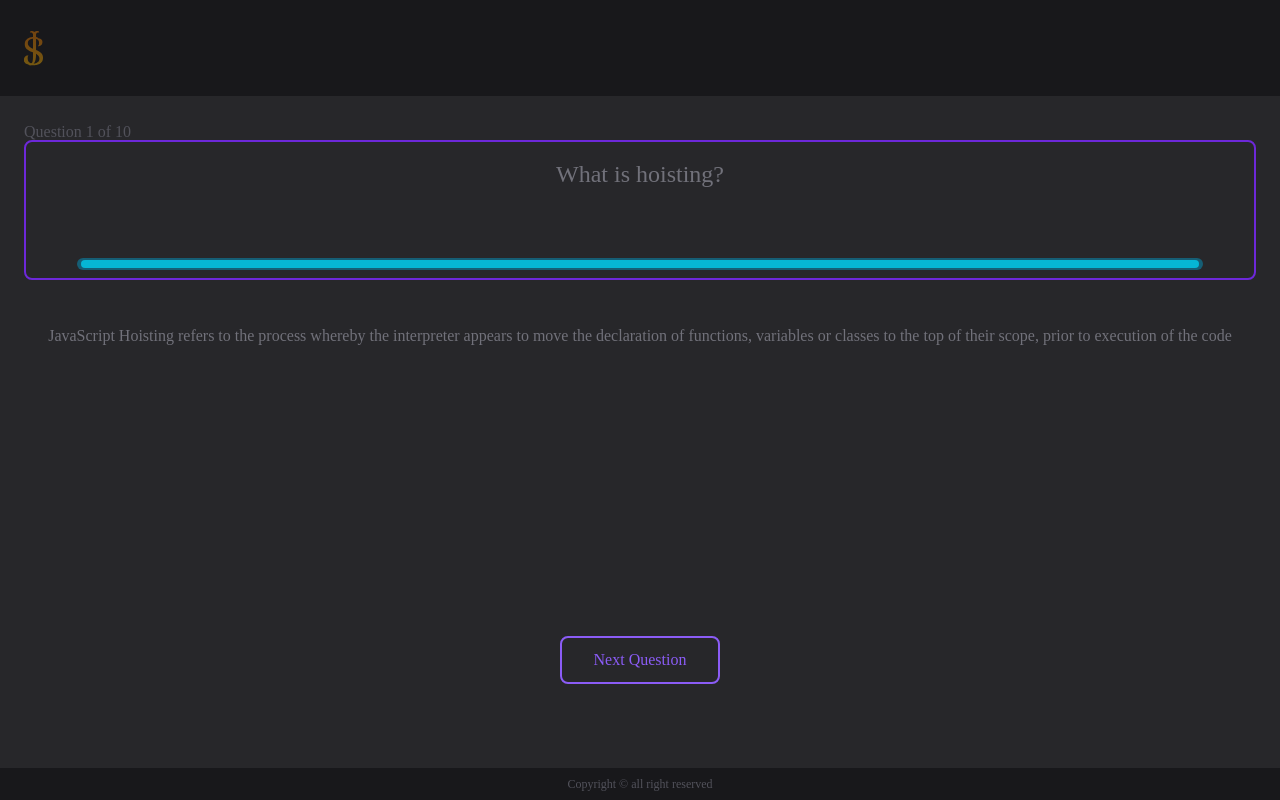
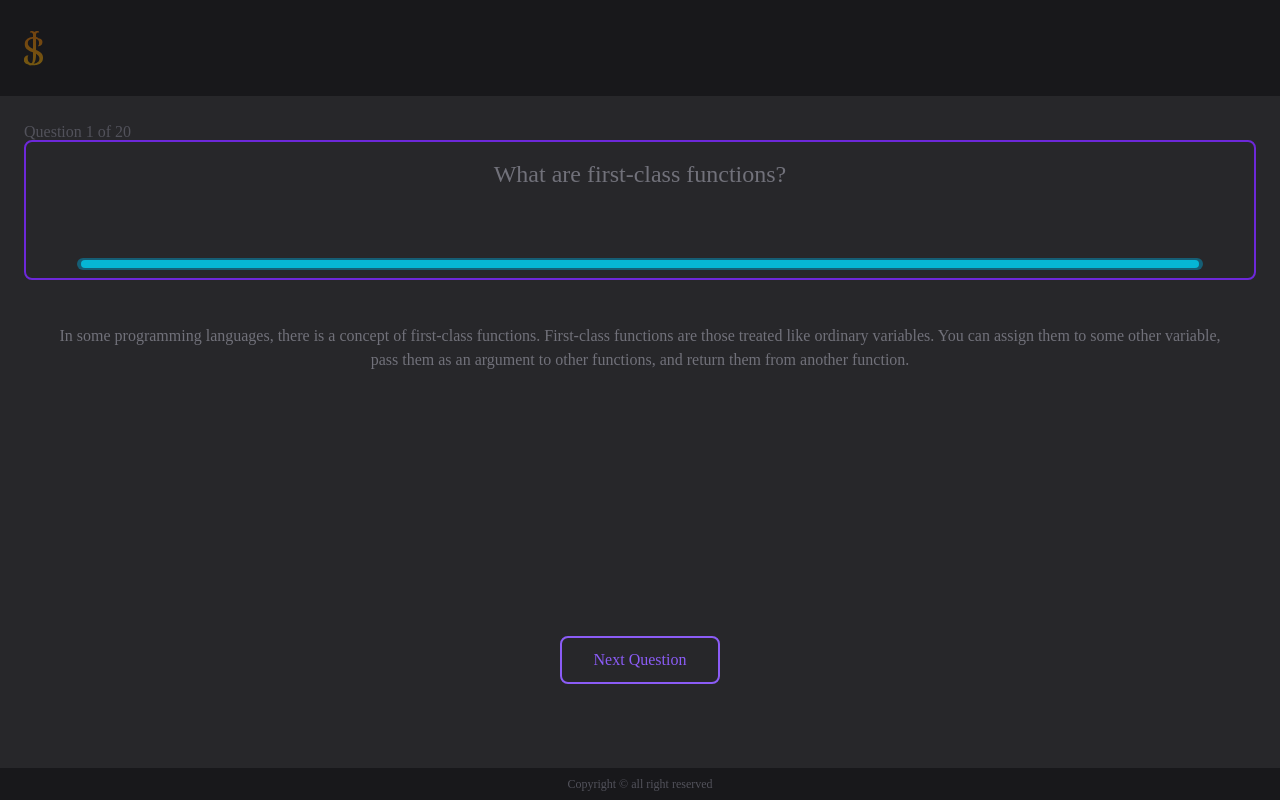
Before and after one commit to rafal19987/Interview-Questions-App-Nextjs-Tailwind-TypeScript-Supabase, a Next.js app: page /questions in a window 1280 px wide. Built offline with nearby package versions, Linux system fonts and the light colour scheme.

Commit message:
feat: add questions

```diff
--- a/app/questions/QuestionsProgressBar.tsx
+++ b/app/questions/QuestionsProgressBar.tsx
@@ -4,7 +4,7 @@ const QuestionsProgressBar = (props: any) => {
       style={{
         width: `${props.filled}%`,
       }}
-      className={` h-2 rounded-lg bg-cyan-500 transition-all`}
+      className={` h-2 rounded-lg bg-cyan-500 `}
     ></div>
   )
 }
--- a/app/questions/page.tsx
+++ b/app/questions/page.tsx
@@ -6,9 +6,127 @@ import { useEffect, useState } from 'react'
 // componenets
 import QuestionsProgressBar from './QuestionsProgressBar'
 
+const baseOfQuestions = [
+  {
+    question: 'What are first-class functions?',
+    answare:
+      'In some programming languages, there is a concept of first-class functions. First-class functions are those treated like ordinary variables. You can assign them to some other variable, pass them as an argument to other functions, and return them from another function.',
+  },
+  {
+    question: 'What are the function statements and function expressions?',
+    answare:
+      'When a function gets created using the function keyword, it’s called a function statement. Assigning a function to a variable is a function expression.',
+  },
+  {
+    question: 'What are first-order functions?',
+    answare:
+      'A first-order function does not take another function as an argument or return a function.',
+  },
+  {
+    question: 'What are higher-order functions?',
+    answare:
+      'Higher-order functions can accept a function as an argument or return a function as a result.',
+  },
+  {
+    question: 'What are pure functions?',
+    answare:
+      'Pure functions are those whose return values only depend on the arguments they receive. We get the same return value if we call a pure function with the same arguments.',
+  },
+  {
+    question: 'What is function currying?',
+    answare:
+      'Function currying is a process in which we convert a function with multiple parameters to a chain of functions with a single parameter.',
+  },
+  {
+    question: 'What is prototype chaining?',
+    answare:
+      'Prototype chaining is the process of building new objects from old ones. Essentially, it’s like inheritance in a class-based language.',
+  },
+  {
+    question:
+      'What is the difference between the null and the undefined values?',
+    answare:
+      'Variables get assigned a null value to indicate they are declared and assigned but don’t point to anything. A undefined variable is declared but not initialized.',
+  },
+  {
+    question: 'What is a strict mode in javascript?',
+    answare:
+      'ECMAScript 5 introduced a strict mode that executed the programs and functions strictly. To use strict mode, we write "use strict"; on the top of our JavaScript file.',
+  },
+  {
+    question: 'What is the difference between == and ===?',
+    answare:
+      'The == operator is also called a type-converting equality check operator. When we compare values of different data types, it attempts to do type conversions before checking the equality. The === operator is also called a strict equality operator. JavaScript engine will make no type conversions in this case.',
+  },
+  {
+    question: 'What are arrow functions?',
+    answare:
+      'An arrow function is a compact way of declaring a function. Functions declared using arrow syntax don’t have this, arguments bindings. First-class cannot use these functions to create a class constructor.',
+  },
+  {
+    question: 'What is JSON?',
+    answare:
+      'JSON stands for JavaScript Object Notation. It stores data in a format similar to JavaScript objects',
+  },
+  {
+    question: 'What is hoisting?',
+    answare:
+      'Hoisting is the process by which the JavaScript engine sets aside memory for variables, functions, and classes to give the impression that they are at the top of the code.',
+  },
+  {
+    question: 'What is memorization?',
+    answare:
+      'Memorization is a technique that saves calculated results to improve a function’s efficiency. The arguments given to the function serve as the cache object’s key. If a key is present, the function returns the result immediately. Otherwise, the function computes the result, saves it in the cache, and returns it.',
+  },
+  {
+    question: 'What are closures?',
+    answare:
+      'A function bound to its immediate surroundings creates a closure. Essentially, a function defined inside another function is a closure. The variables and operations of the outer function are accessible to the inner function.',
+  },
+  {
+    question: 'What is scope in JavaScript?',
+    answare:
+      'A scope is a code section allowing us to access specific variables and functions. It determines the visibility of variables and functions. Variables and functions declared within a particular scope cannot be accessible outside the scope.',
+  },
+  {
+    question:
+      'What is the difference between local storage and session storage?',
+    answare:
+      'Both local storage and session storage store data. Local storage persists the data even when we close the browser. In contrast, session storage removes the data when we close the browser tab.',
+  },
+  {
+    question: 'What is a JavaScript promise?',
+    answare:
+      'A promise is a JavaScript object that may or may not produce a value in the future. In other words, the promise object yields a single value when resolved. A promise object can have one of three states: pending, fulfilled, and rejected.',
+  },
+  {
+    question: 'What is a callback function?',
+    answare:
+      'A function passed as an argument to some other function is a callback function. We will invoke the callback function within the function to accomplish the desired result.',
+  },
+  {
+    question: 'What is callback hell?',
+    answare:
+      'Callback Hell is a pattern that consists of multiple nested callback functions. It is an anti-pattern because the code is hard to read and modify.',
+  },
+]
+
 const Page = () => {
   const [filled, setFilled] = useState(1)
   const [isRunning, setIsRunning] = useState(true)
+  const [index, setIndex] = useState(0)
+
+  const nextQuestion = () => {
+    if (index < baseOfQuestions.length - 1) {
+      setIndex((prev) => (prev += 1))
+      setIsRunning(true)
+      setFilled(1)
+    } else {
+      console.log('Chuj w dupę policji')
+      setIsRunning(false)
+      setFilled(100)
+    }
+  }
 
   useEffect(() => {
     if (filled <= 100 && isRunning) {
@@ -22,9 +140,19 @@ const Page = () => {
     <>
       <div className="flex flex-col justify-center items-center w-full h-full p-6">
         <section className="w-full h-40">
-          <p className=" text-zinc-600 h-5">Question 1 of 10</p>
+          <p className=" text-zinc-600 h-5">
+            {index + 1 == baseOfQuestions.length ? (
+              <span>Last Question</span>
+            ) : (
+              <span>
+                Question {index + 1} of {baseOfQuestions.length}
+              </span>
+            )}
+          </p>
           <div className="relative flex flex-col items-center  rounded-lg border-2 border-violet-700 h-[calc(100%-1.25rem)] w-full">
-            <h1 className="p-4 text-2xl text-center">What is hoisting?</h1>
+            <h1 className="p-4 text-2xl text-center">
+              {baseOfQuestions[index].question}
+            </h1>
             <div className="absolute flex justify-start items-center bottom-1 w-11/12 h-3 m-1 p-1 rounded-lg bg-cyan-800">
               <QuestionsProgressBar filled={filled} />
             </div>
@@ -33,14 +161,16 @@ const Page = () => {
         <section className="mt-5 h-72">
           {!isRunning && (
             <h2 className="p-6 text-md text-center">
-              JavaScript Hoisting refers to the process whereby the interpreter
-              appears to move the declaration of functions, variables or classes
-              to the top of their scope, prior to execution of the code{' '}
+              {baseOfQuestions[index].answare}
             </h2>
           )}
         </section>
+
         {!isRunning ? (
-          <button className="mt-12 border-2 border-violet-500 w-40 h-12 rounded-lg  text-violet-500">
+          <button
+            className="mt-12 border-2 border-violet-500 w-40 h-12 rounded-lg  text-violet-500"
+            onClick={nextQuestion}
+          >
             Next Question
           </button>
         ) : (
```
